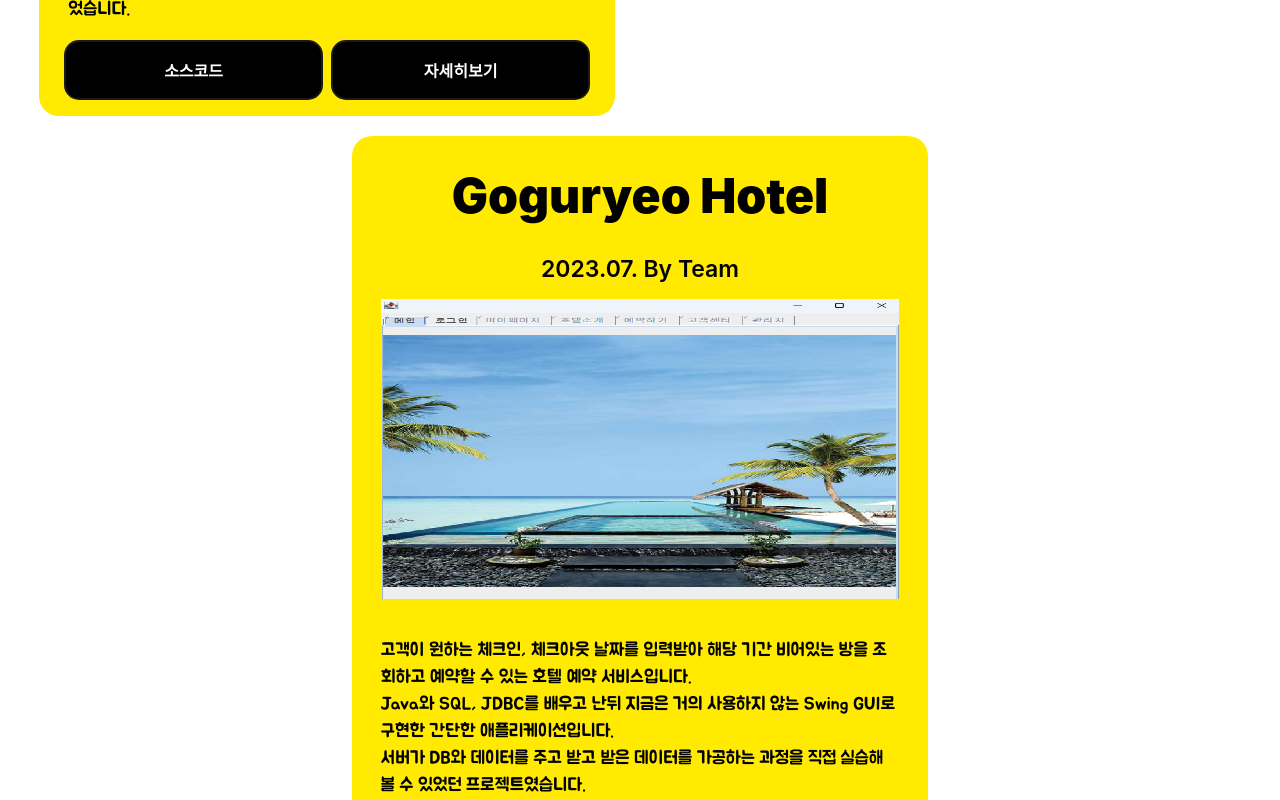
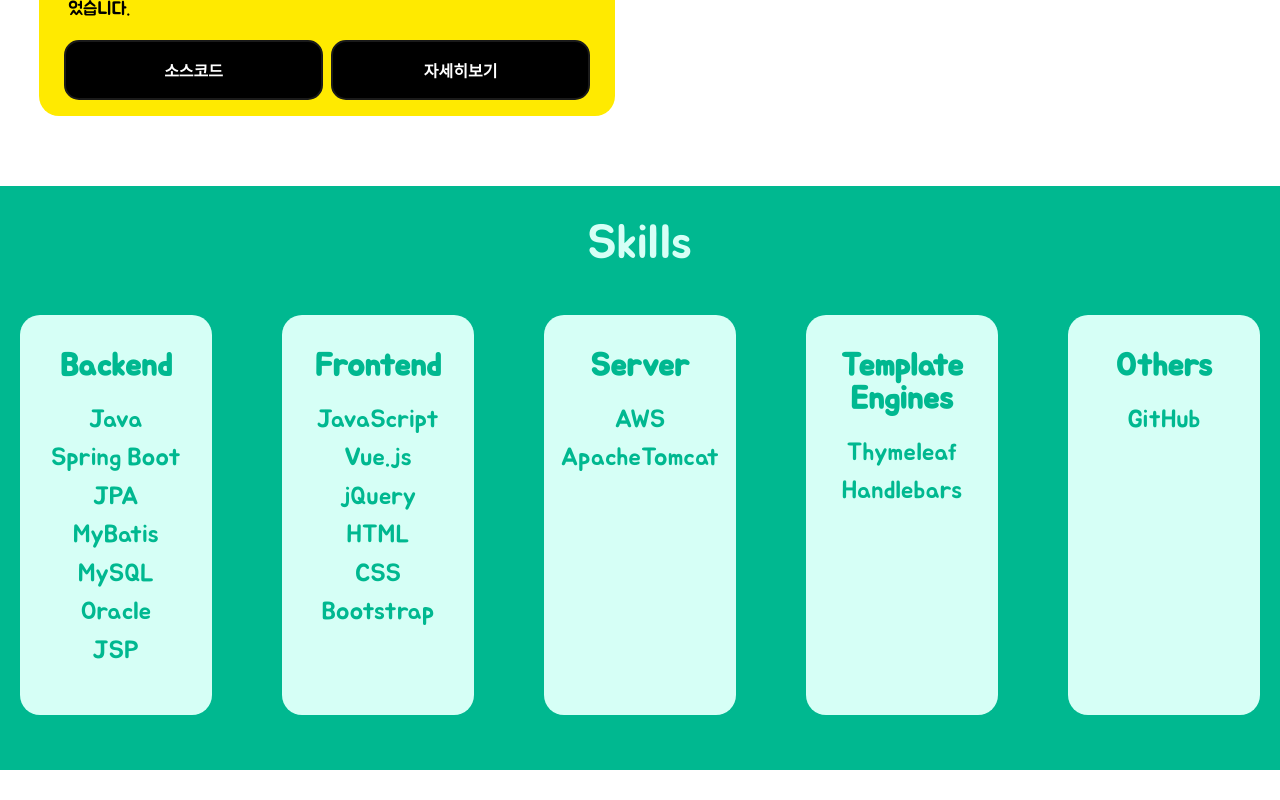
Before and after one commit to choliea/portfolio, a Vue app: page / in a window 1280 px wide. Shown: the part 2960-3760 px from the top of the page. Built offline with nearby package versions, Linux system fonts and the light colour scheme.

Commit message:
hide 4th portfolio

```diff
--- a/src/App.vue
+++ b/src/App.vue
@@ -45,13 +45,13 @@
         class="project"
         :portfolio="portfolio3"
         @openReadme="changeState"
-      ></MyPortfolios> -->
+      ></MyPortfolios>
       <MyPortfolios
         id="goryeo"
         class="project"
         :portfolio="portfolio4"
         @openReadme="changeState"
-      ></MyPortfolios>
+      ></MyPortfolios> -->
       </div>
     </div>
     <div class="contents" id="skill">
```
